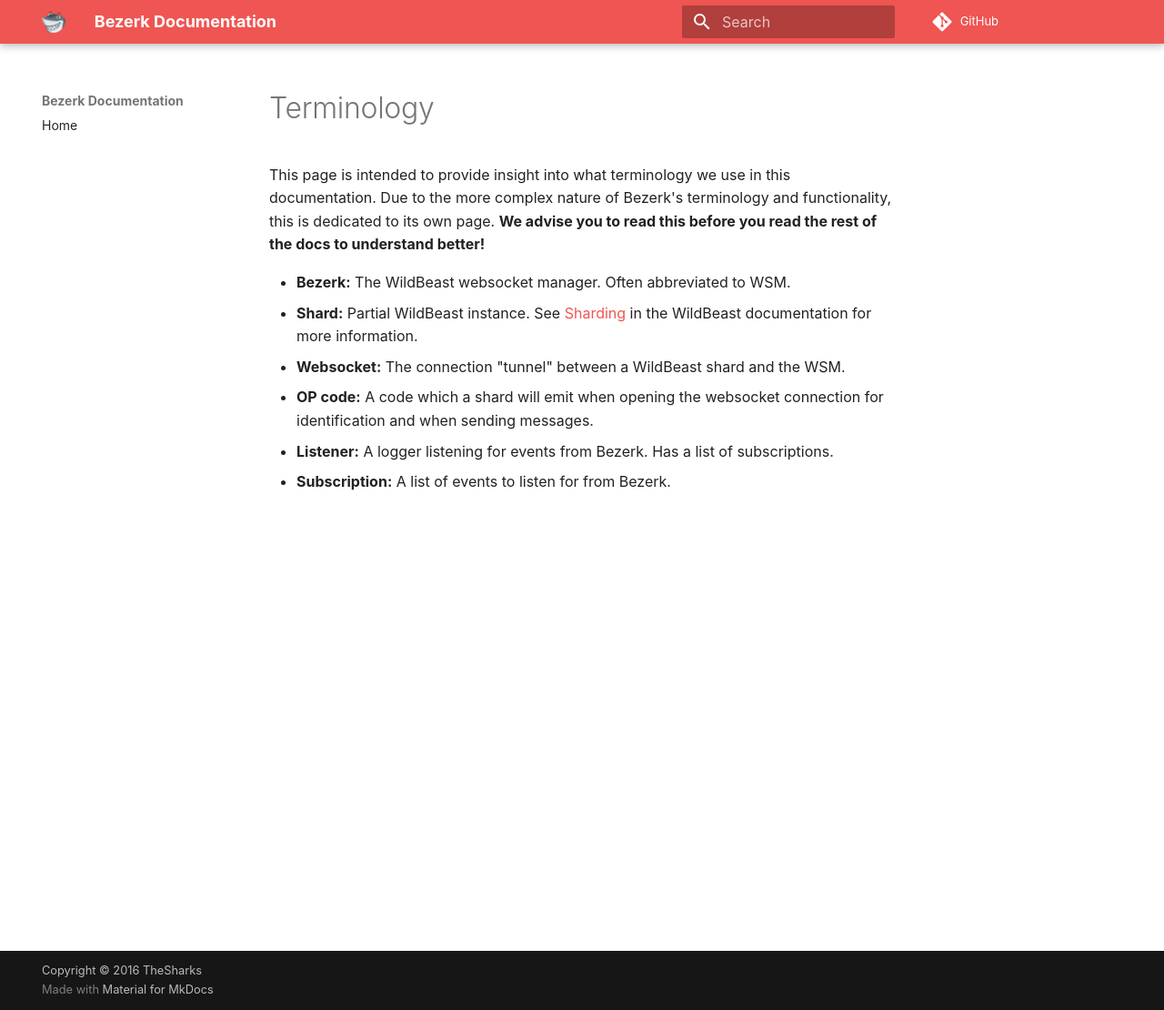
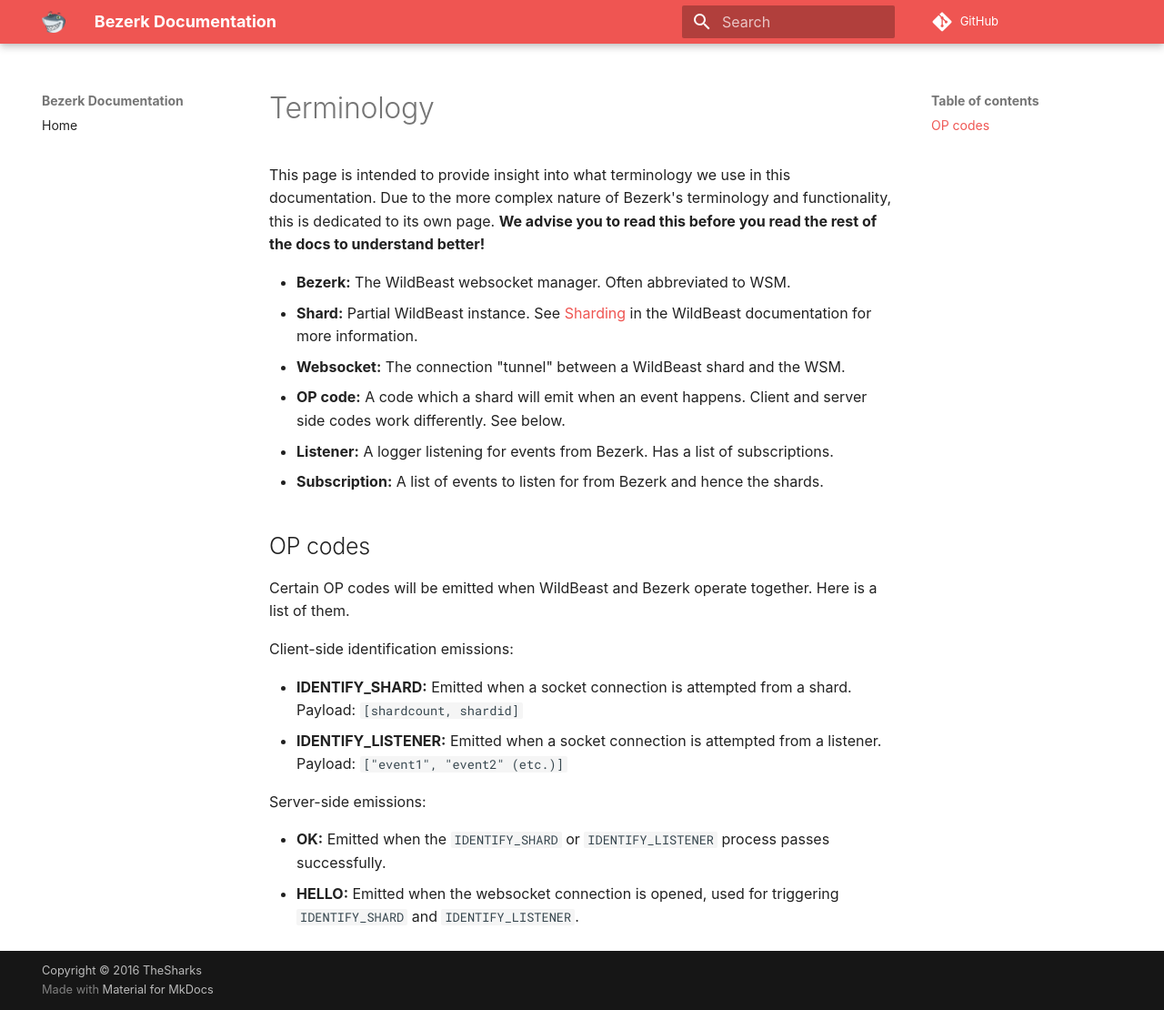
Before and after one commit to TheSharks/BezerkDocs, an MkDocs documentation site: the page built from docs/terminology.md, in a window 1280 px wide and 1110 px high. Shown: the whole window at 91% size. Built offline with MkDocs 1.6.1 and Material for MkDocs 9.7.7, drawn with Linux system fonts in a browser that asks for light colours; some web fonts are replaced; comment, search, counter and statistics services are not loaded; old or Windows-style settings are respelled for this version of MkDocs.

Commit message:
Partial docs

```diff
--- a/docs/terminology.md
+++ b/docs/terminology.md
@@ -3,6 +3,19 @@
 - **Bezerk:** The WildBeast websocket manager. Often abbreviated to WSM.
 - **Shard:** Partial WildBeast instance. See [Sharding](http://docs.thesharks.xyz/sharding/) in the WildBeast documentation for more information.
 - **Websocket:** The connection "tunnel" between a WildBeast shard and the WSM.
-- **OP code:** A code which a shard will emit when opening the websocket connection for identification and when sending messages.
+- **OP code:** A code which a shard will emit when an event happens. Client and server side codes work differently. See below.
 - **Listener:** A logger listening for events from Bezerk. Has a list of subscriptions.
-- **Subscription:** A list of events to listen for from Bezerk.
+- **Subscription:** A list of events to listen for from Bezerk and hence the shards.
+
+##OP codes
+Certain OP codes will be emitted when WildBeast and Bezerk operate together. Here is a list of them.
+
+Client-side identification emissions:
+
+- **IDENTIFY_SHARD:** Emitted when a socket connection is attempted from a shard. Payload: `[shardcount, shardid]`
+- **IDENTIFY_LISTENER:** Emitted when a socket connection is attempted from a listener. Payload: `["event1", "event2" (etc.)]`
+
+Server-side emissions:
+
+- **OK:** Emitted when the `IDENTIFY_SHARD` or `IDENTIFY_LISTENER` process passes successfully.
+- **HELLO:** Emitted when the websocket connection is opened, used for triggering `IDENTIFY_SHARD` and `IDENTIFY_LISTENER`.
```
Also changed, not shown: docs/index.md (+2 -0 lines), docs/intro.md (+28 -0 lines).
